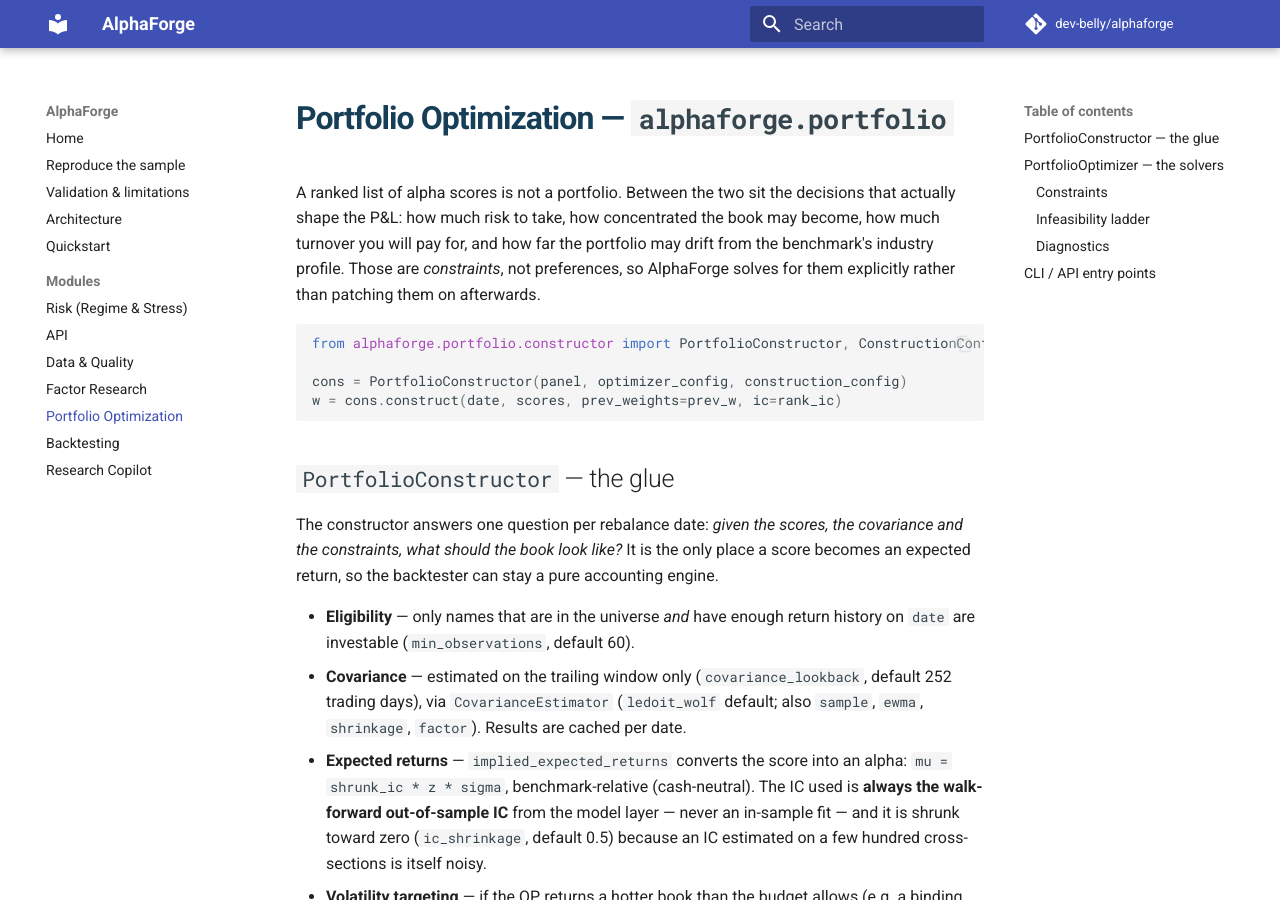
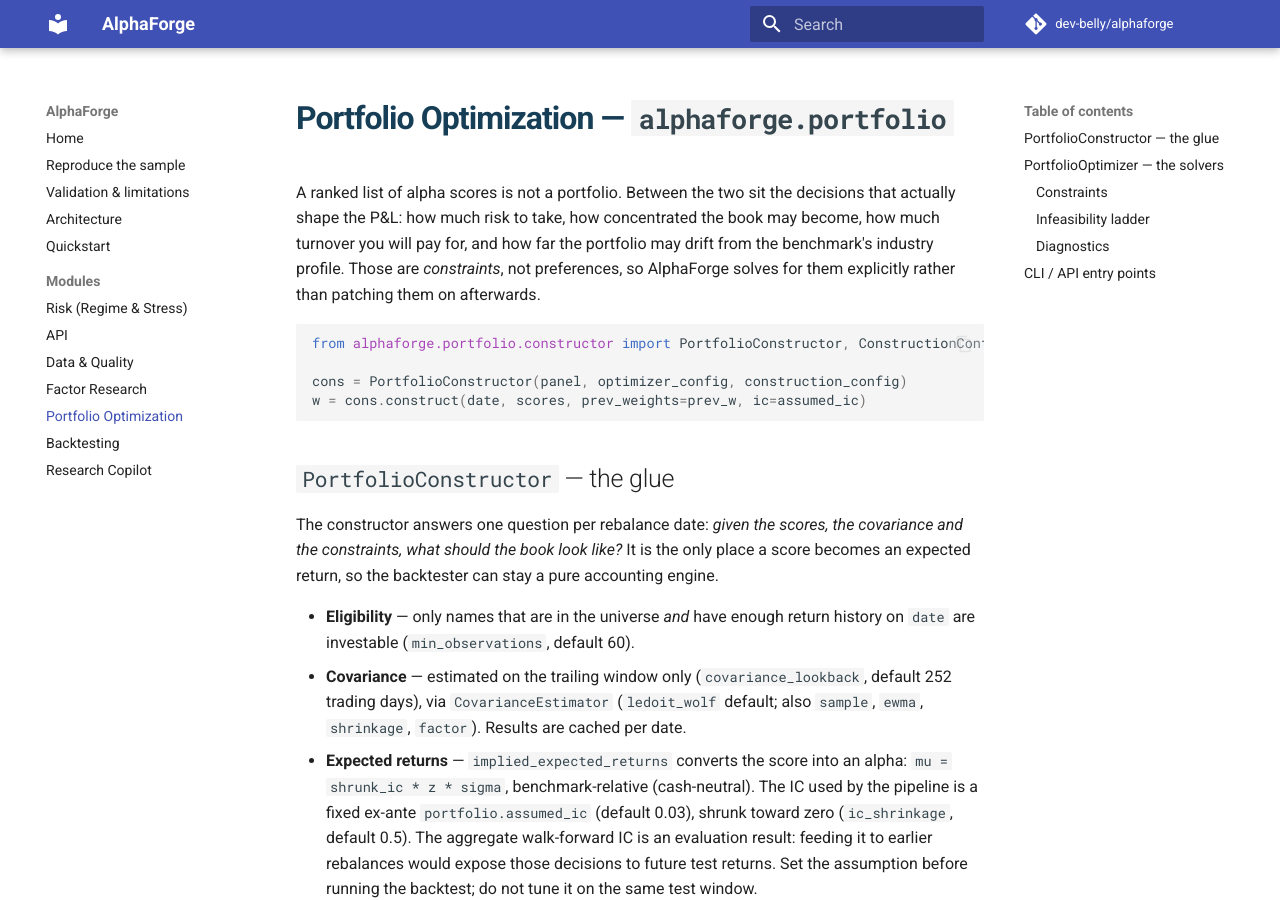
Before and after one commit to dev-belly/alphaforge, an MkDocs documentation site: the page built from docs/modules/portfolio_optimization.md, in a window 1280 px wide and 900 px high. Built offline with MkDocs 1.6.1 and Material for MkDocs 9.7.7, drawn with Linux system fonts in a browser that asks for light colours; a script that is not in the unit is left out; comment, search, counter and statistics services are not loaded.

Commit message:
fix(backtest): keep future IC out of portfolio and honor cost config

````diff
--- a/docs/modules/portfolio_optimization.md
+++ b/docs/modules/portfolio_optimization.md
@@ -11,7 +11,7 @@ than patching them on afterwards.
 from alphaforge.portfolio.constructor import PortfolioConstructor, ConstructionConfig
 
 cons = PortfolioConstructor(panel, optimizer_config, construction_config)
-w = cons.construct(date, scores, prev_weights=prev_w, ic=rank_ic)
+w = cons.construct(date, scores, prev_weights=prev_w, ic=assumed_ic)
 ```
 
 ## `PortfolioConstructor` — the glue
@@ -29,9 +29,11 @@ accounting engine.
   are cached per date.
 * **Expected returns** — `implied_expected_returns` converts the score into an
   alpha: `mu = shrunk_ic * z * sigma`, benchmark-relative (cash-neutral). The IC
-  used is **always the walk-forward out-of-sample IC** from the model layer —
-  never an in-sample fit — and it is shrunk toward zero (`ic_shrinkage`, default
-  0.5) because an IC estimated on a few hundred cross-sections is itself noisy.
+  used by the pipeline is a fixed ex-ante `portfolio.assumed_ic` (default 0.03),
+  shrunk toward zero (`ic_shrinkage`, default 0.5). The aggregate walk-forward
+  IC is an evaluation result: feeding it to earlier rebalances would expose
+  those decisions to future test returns. Set the assumption before running
+  the backtest; do not tune it on the same test window.
 * **Volatility targeting** — if the QP returns a hotter book than the budget
   allows (e.g. a binding turnover/industry constraint), de-levering into cash is
   the honest fallback (`_apply_vol_target`).
````
Also changed, not shown: README.md (+5 -3 lines), research/case_study.md (+4 -3 lines), research/interview_qa.md (+4 -3 lines), 6 other files.
